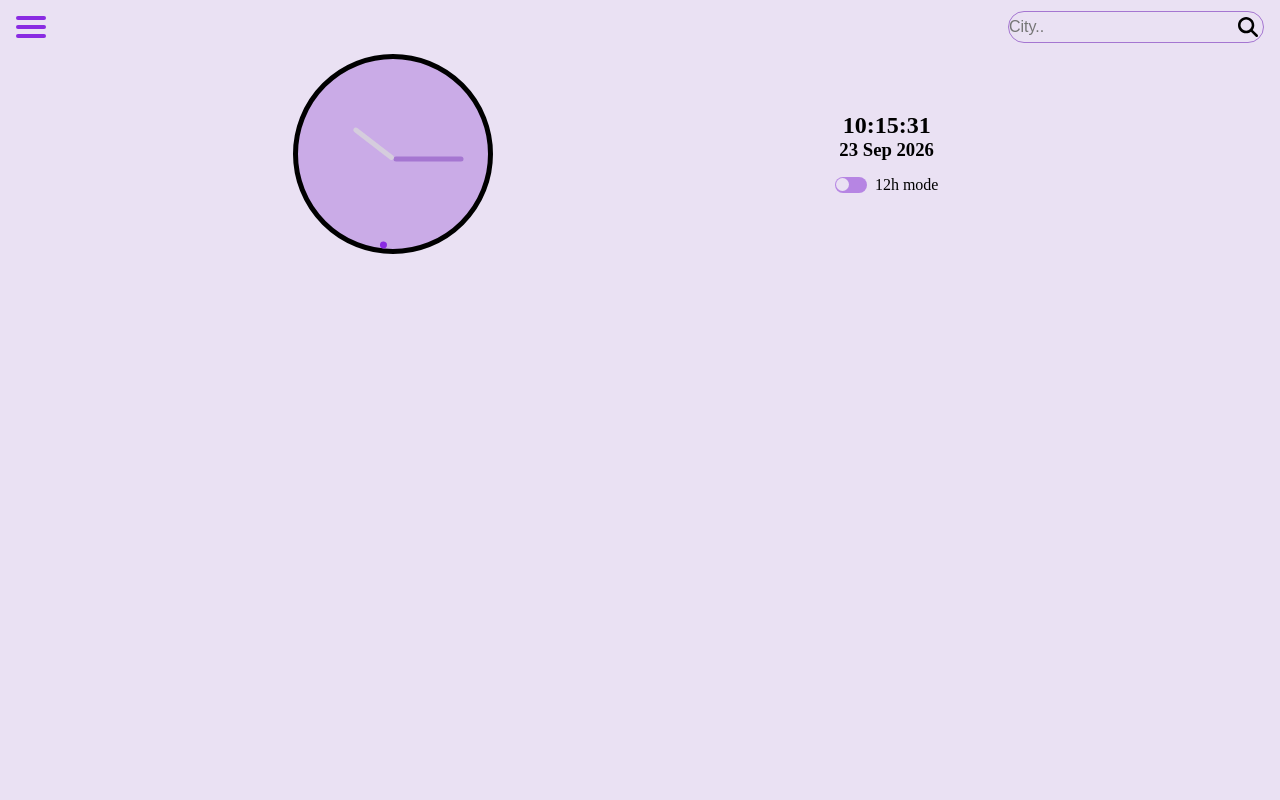
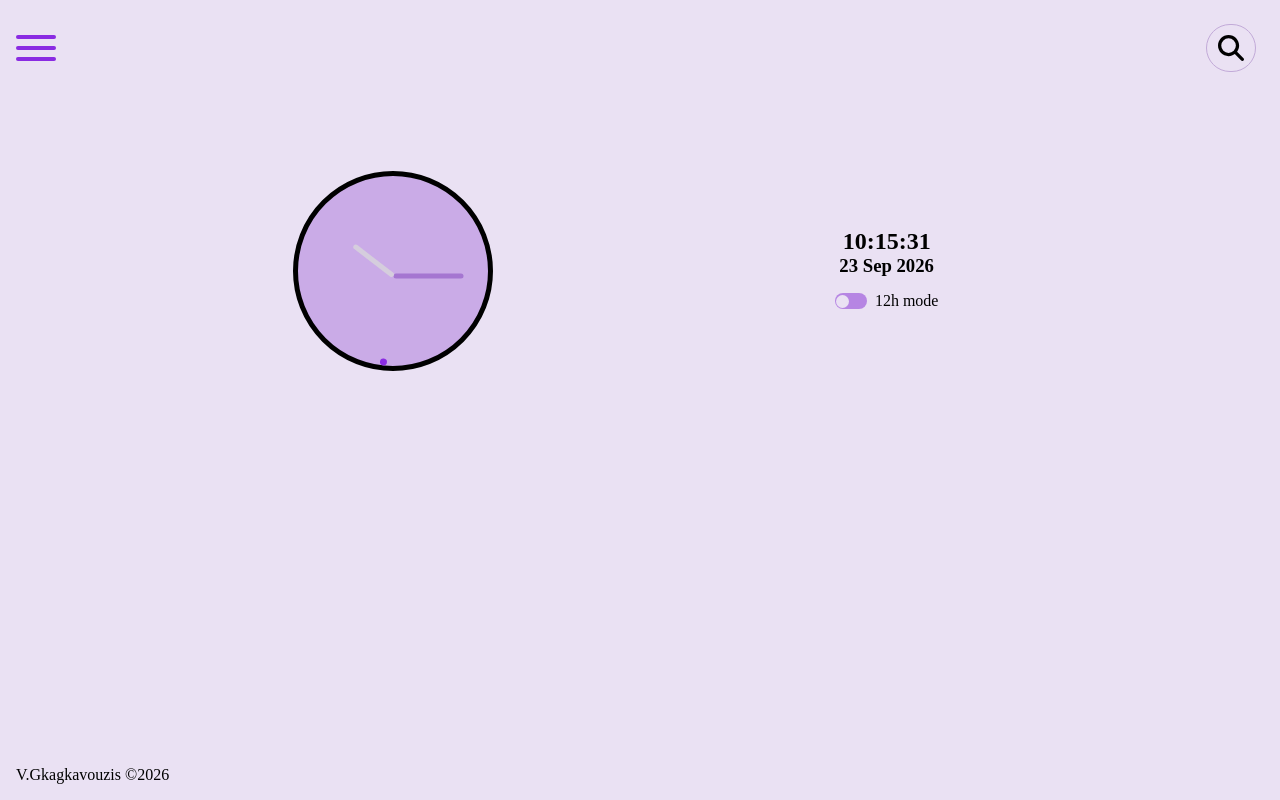
Before and after one commit to vgkagkavouzis-lgtm/Clock, a plain HTML site: page index.html in a window 1280 px wide. Drawn offline with Linux system fonts and the light colour scheme.

Commit message:
searchbar

```diff
--- a/clock-function.js
+++ b/clock-function.js
@@ -135,3 +135,49 @@ check12hContainer.addEventListener('change', (e) => {
     digitalClockTime();
 
 })
+
+// ---navbar search btn-----
+// search btn
+const search = document.querySelector(".search");
+const searchBar = document.getElementById('searchBar');
+
+search.addEventListener('click', (e)=>{
+
+    if(e.target.closest('#searchBtn')) {
+        e.preventDefault(); // So that the form doesn't reload the page.
+        searchBar.classList.toggle('activeSInp');
+        searchBar.focus();
+};
+})
+
+// -------footer--------
+const footerMsg = document.getElementById('fSpan');
+
+footerMsg.innerHTML = `${new Date().getFullYear()}`
+
+
+
+
+// -----API-------
+// const timezones = 'https://api.timezones.in/v1/timezones'
+
+// async function getTimezone(targetUrl) {
+//     try {
+//         const response = await fetch(targetUrl);
+//         if (!response.ok) {
+//             throw new Error(`Server error: ${response.status}`);
+//         } else {
+//             const data = await response.json();
+//             const [{name, abbreviation, countryCode, countryName, mainCities}] = data;
+//             console.log(data);
+
+//             // ------see all the names------
+//             // data.forEach(({name, abbreviation, countryCode, countryName, mainCities}) => {
+//             //     console.log(name);
+//             // })          see all the names
+//         }
+//     } catch (error) {
+//         console.log(`Fetch error: ${error}`);
+//     }
+// }
+// getTimezone(timezones);
--- a/index.html
+++ b/index.html
@@ -17,15 +17,14 @@
                 <li><button data-mode="an" class="btnNv an nav" id="btn-an">Analog</button></li>
                 <li><button data-mode="both" class="btnNv both nav" id="btn-both">Both</button></li>
             </ul>
-            <div class="search">
-                <input type="text" placeholder="City.." id="searchBar">
-                <label for="searchbar" id="searchLabel">
-                    <img src="./icons/magnifying-glass-solid.svg" id="searchIcon" alt="search icon">
-                </label>
-            </div>
+            <form class="search" action="">
+
+                        <input type="text" placeholder="City.." class="" id="searchBar">
+                        <button class="activeBtnSearch" id="searchBtn"></button>
+            </form>
         </div>
     </nav>
-    <section>
+    <section class="clocks">
         <div class="container-clock">
             <div class="analog">
                 <div class="sec-hand" id="sec-hand"></div>
@@ -46,6 +45,7 @@
         </div>
 
     </section>
-    <script src="clock-function.js"></script>
+    <footer>V.Gkagkavouzis &copy;<span id="fSpan"></span></footer>
+    <script src="clock-function.js" type="module"></script>
 </body>
 </html>
--- a/styles/navbar.css
+++ b/styles/navbar.css
@@ -82,7 +82,6 @@ nav > div > ul > li {
     color: var(--foreground-color);
     position: relative;
     margin: .25em;
-    /* padding: 1em 1.5em ; */
     width: 3em;
     border-radius: .3em;
     margin: 0.5em;
@@ -126,6 +125,7 @@ nav > div > ul > li {
     flex-direction: row;
     justify-content: flex-start;
     align-items: center;
+    height: 6em;
 }
 
 .clock-controls {
@@ -144,41 +144,71 @@ nav > div > ul > li {
 
 
 /* search */
-.search {
-    width: 100%;
+.searchParent {
     display: flex;
     justify-content: flex-end;
     align-items: center;
+    background-color: blue;
+    /* margin-left: auto; */
+    width: 100%;
+    height: 100%;
+}
+
+.search {
+    display: flex;
+    justify-content: flex-end;
+    align-items: center;
+    /* position:relative; */
+    background-color: var(--background-color);
+    width: 100%;
+    height: 100%;
+
+}
+
+#searchBar {
     position: relative;
-    height: 2.5em;
+    height: 3em;
+    width: 3em;
+    margin-right: 1.5em;
+    border: 1px solid rgb(194, 170, 216);
+    border-radius: 30px;
+    padding-right: 2em;
+    padding-left: 1em;
+    background-color: var(--background-color);
+    transition: width 200ms ease-in;
+}
+
+#searchBar.activeSInp {
+    position: relative;
+    height: 3em;
+    width: 16em;
+    margin-right: 1.5em;
+    border: 1px solid rgb(194, 170, 216);
+    border-radius: 30px;
+    padding-right: 2.8em;
+    padding-left: 1em;
+    background-color: var(--background-color);
+}
+
+#searchBar:focus {
+    outline: none;
 }
 
 
-#searchLabel {
+#searchBtn {
+    background-image: url('/icons/magnifying-glass-solid.svg');
+    background-size: 60%;
     position: absolute;
-    right: -0.65em;
-    top: 0;
-    width: 1.3em;
-    height: 2em;
-    margin-right: 2em;
-    margin-top: .6em;
+    background-repeat: no-repeat;
+    background-position: center;
+    /* background-color: white; */
+    background-color: var(--background-color);
+    border: none;
+    border-radius: 50%;
+    height: 3.3em;
+    width: 3.3em;
+    top: 1.94em;
+    right: 2em;
+    border: none;
+    cursor: pointer;
 }
-
-
-#searchBar {
-    position: absolute;
-    width: 16em;
-    height: 2em;
-    margin-right: 1em;
-    padding-right: 1.8em;
-    border: 1px solid var(--min-hand);
-    border-radius: 30px;
-    background-color: var(--background-color);
-}
-
-/*#searchIcon {
-    width: 2em;
-    height: 2em;
-    margin: 0.4em;
-    font-size: 0.7em;
-}
--- a/styles/style.css
+++ b/styles/style.css
@@ -3,7 +3,30 @@
 
 body {
     background-color: rgb(234, 225, 243);
+    display: flex;
+    flex-direction: column;
+    height: 100vh;
+
 }
+
+nav {
+    flex: 2;
+}
+
+.clocks {
+    flex: 6;
+}
+
+footer {
+    flex: 1;
+    display: flex;
+    align-items: flex-end;
+    margin: 1em;
+}
+
+
+
+
 .container-clock {
     display: flex;
     align-items: center;
@@ -165,3 +188,5 @@ input#check12.toggle12h:checked + label::after {
     border-radius: 1em;
     transition: background-color 250ms ease-in-out, left 250ms ease-in;
 }
+
+/* ----foooter----- */
--- a/styles/variables.css
+++ b/styles/variables.css
@@ -14,9 +14,9 @@
 }
 
 .ham-nav, input#ham-nav {
-    --ham-width: 30px;
+    --ham-width: 40px;
     --ham-slice-height: 4px;
-    --ham-gap: 5px;
+    --ham-gap: 7px;
     --ham-nav-height: calc(3 * var(--ham-slice-height) + 2 * var(--ham-gap));
     --border-radius: 20px;
 }
```
Also changed, not shown: icons/x-solid.svg (added), 1 other file.
